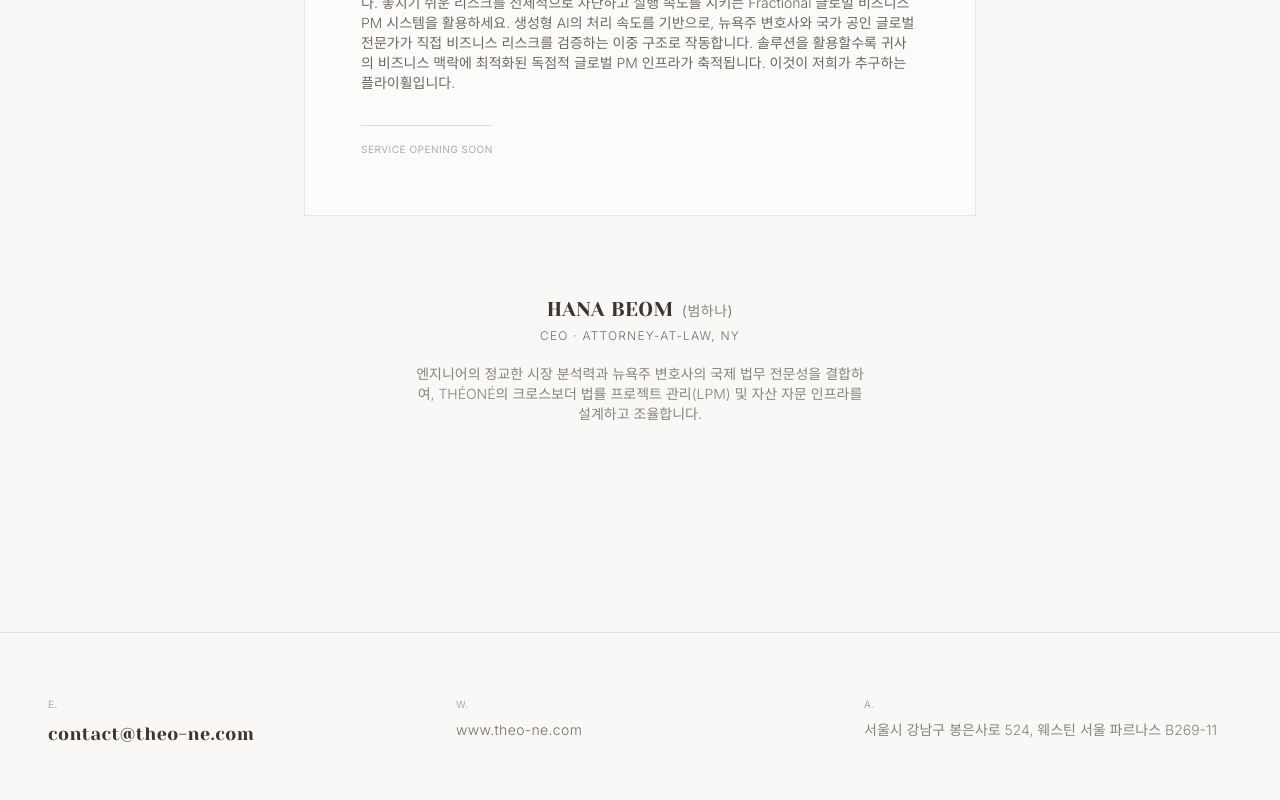
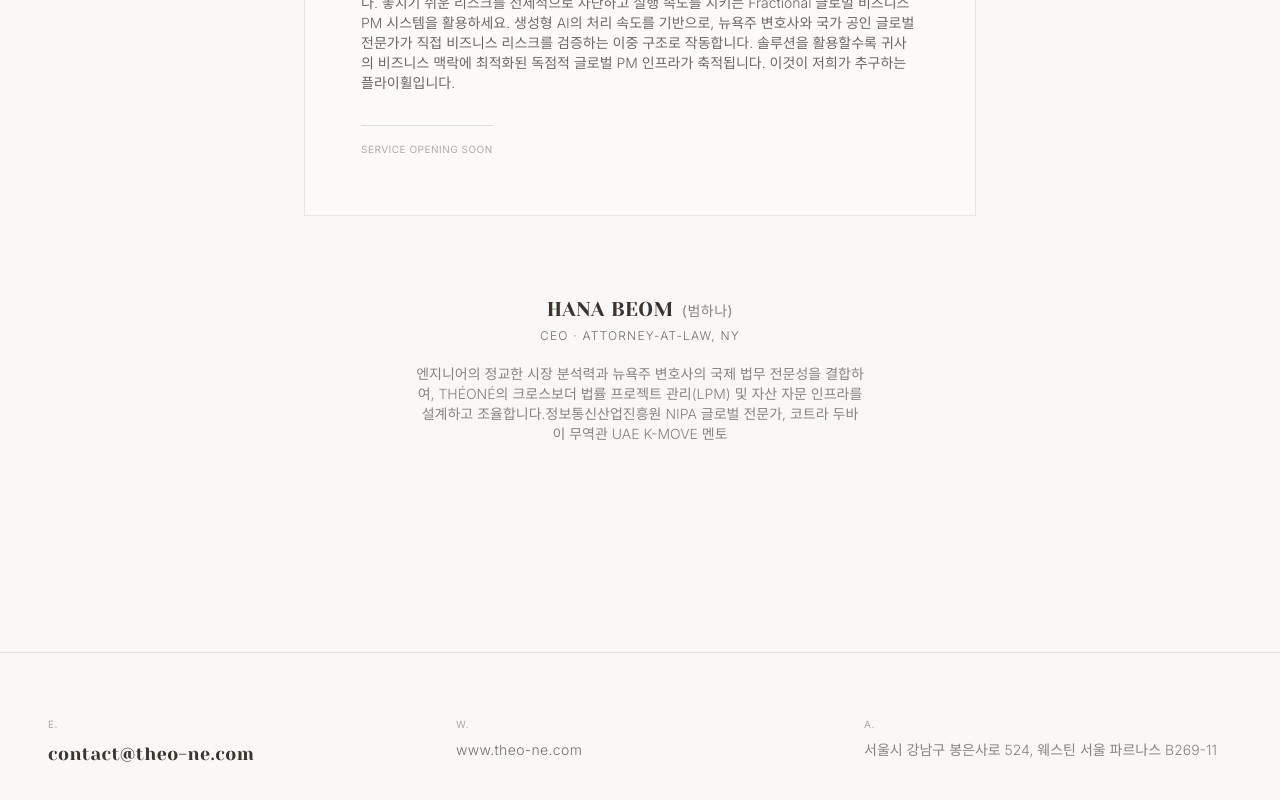
Before and after one commit to tteehhaa/theo-ne-landing, a React (Vite) app: page / in a window 1280 px wide. Shown: the part 919-1719 px from the top of the page. Built offline with nearby package versions, Linux system fonts and the light colour scheme.

Commit message:
Update App.tsx

```diff
--- a/src/App.tsx
+++ b/src/App.tsx
@@ -21,6 +21,7 @@
       nameKr: '범하나',
       title: 'CEO · Attorney-at-Law, NY',
       statement: '엔지니어의 정교한 시장 분석력과 뉴욕주 변호사의 국제 법무 전문성을 결합하여, THÉONÉ의 크로스보더 법률 프로젝트 관리(LPM) 및 자산 자문 인프라를 설계하고 조율합니다.',
+      adds: '정보통신산업진흥원 NIPA 글로벌 전문가, 코트라 두바이 무역관 UAE K-MOVE 멘토',
     },
     footer: {
       email: 'contact@theo-ne.com',
@@ -169,6 +170,7 @@
               </p>
               <p className="text-xs lg:text-sm font-light leading-relaxed text-charcoal/60">
                 {t.founder.statement}
+                {t.founder.adds}
               </p>
             </div>
           </section>
```
